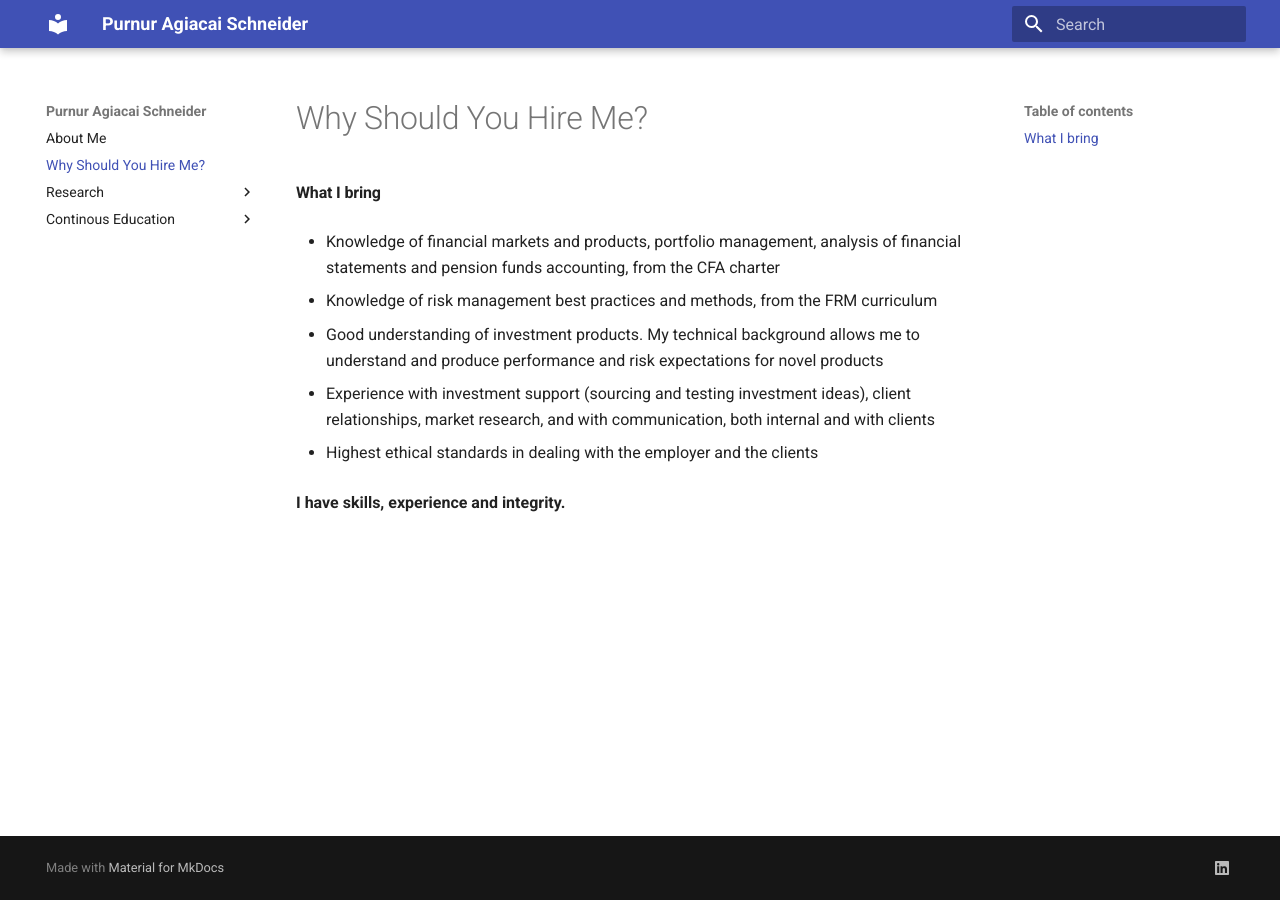
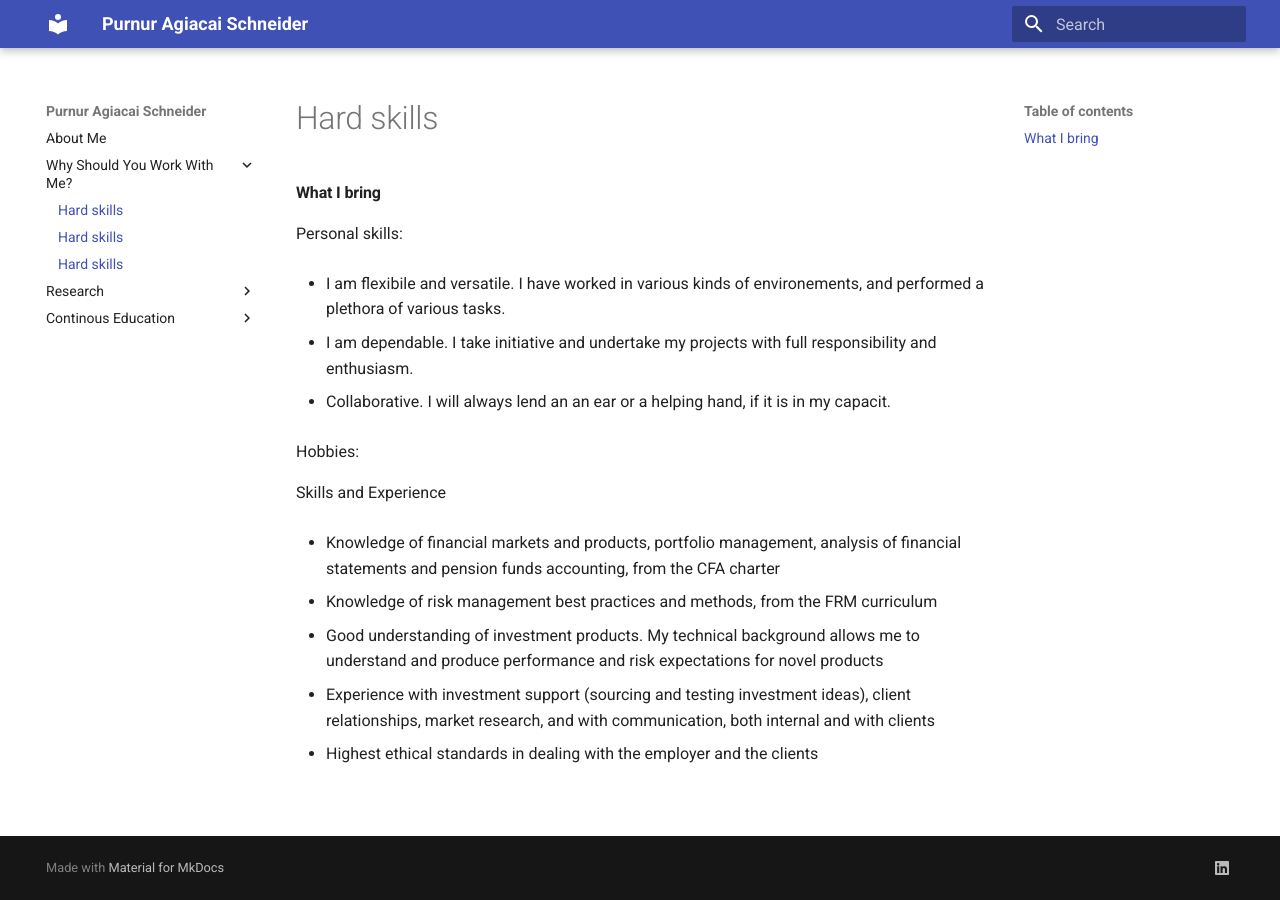
Before and after one commit to purnur-schneider/purnur-schneider.github.io, an MkDocs documentation site: the page built from docs/hireme.md, in a window 1280 px wide. Built offline with MkDocs 1.6.1 and Material for MkDocs 9.7.7, drawn with Linux system fonts in a browser that asks for light colours.

Commit message:
starting finxing hireme

```diff
--- a/docs/hireme.md
+++ b/docs/hireme.md
@@ -1,4 +1,23 @@
 #### What I bring
+
+<!-- add tabs-->
+
+Personal skills:
+
+- I am flexibile and versatile. I have worked in various kinds of environements, and performed a plethora of various tasks.
+
+
+- I am dependable. I take initiative and undertake my projects with full responsibility and enthusiasm.
+
+
+- Collaborative. I will always lend an an ear or a helping hand, if it is in my capacit.
+
+
+Hobbies:
+
+
+
+Skills and Experience
 
 - Knowledge of financial markets and products, portfolio management, analysis of financial statements and pension funds accounting, from the CFA charter
 
@@ -10,10 +29,12 @@
 
 - Highest ethical standards in dealing with the employer and the clients
 
+
+
+<!--
 **I have skills, experience and integrity.**
 
-
-<!-- #### Q&A
+#### Q&A
 
 1.How would you describe your approach to client service?
 
--- a/mkdocs.yml
+++ b/mkdocs.yml
@@ -50,7 +50,10 @@ extra_javascript:
   - "https://cdnjs.cloudflare.com/ajax/libs/mathjax/2.7.0/MathJax.js?config=TeX-MML-AM_CHTML"
 nav:
   - About Me: index.md
-  - Why Should You Hire Me?: hireme.md
+  - Why Should You Work With Me?:
+    - Hard skills: hireme.md
+    - Soft skills: hireme.md
+    - Hobbies: hireme.md
   - Research:
       - Samples: research1.md
       - At Insch CM: research0.md
```
Also changed, not shown: docs/index.md (+2 -2 lines), 2 other files.
